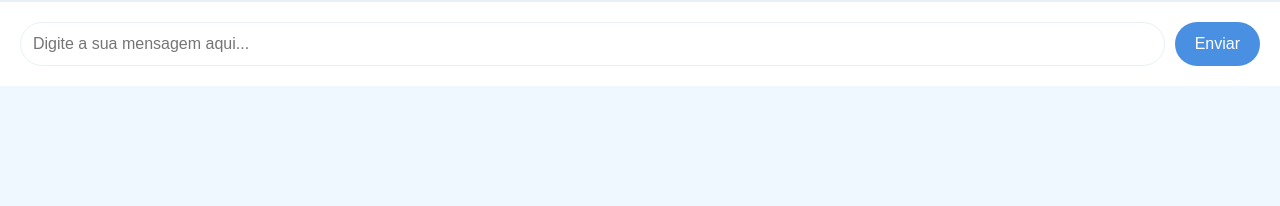
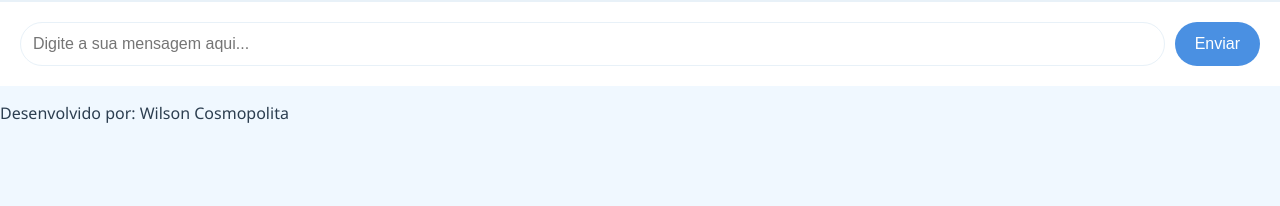
Before and after one commit to wilsonjoaquim/python-chat-app, a Flask app: page / in a window 1280 px wide. Shown: the part 555-761 px from the top of the page. Run offline with Flask 3, Linux system fonts and the light colour scheme.

Commit message:
Add my brand name

```diff
--- a/templates/index.html
+++ b/templates/index.html
@@ -171,6 +171,9 @@
         <button id="send-button">Enviar</button>
 
     </div>
+	<div>
+		<p>Desenvolvido por: Wilson Cosmopolita</p>
+	</div>
     <script>
         const socket = io();
         const chatMessages = document.getElementById("chat-messages");
```
